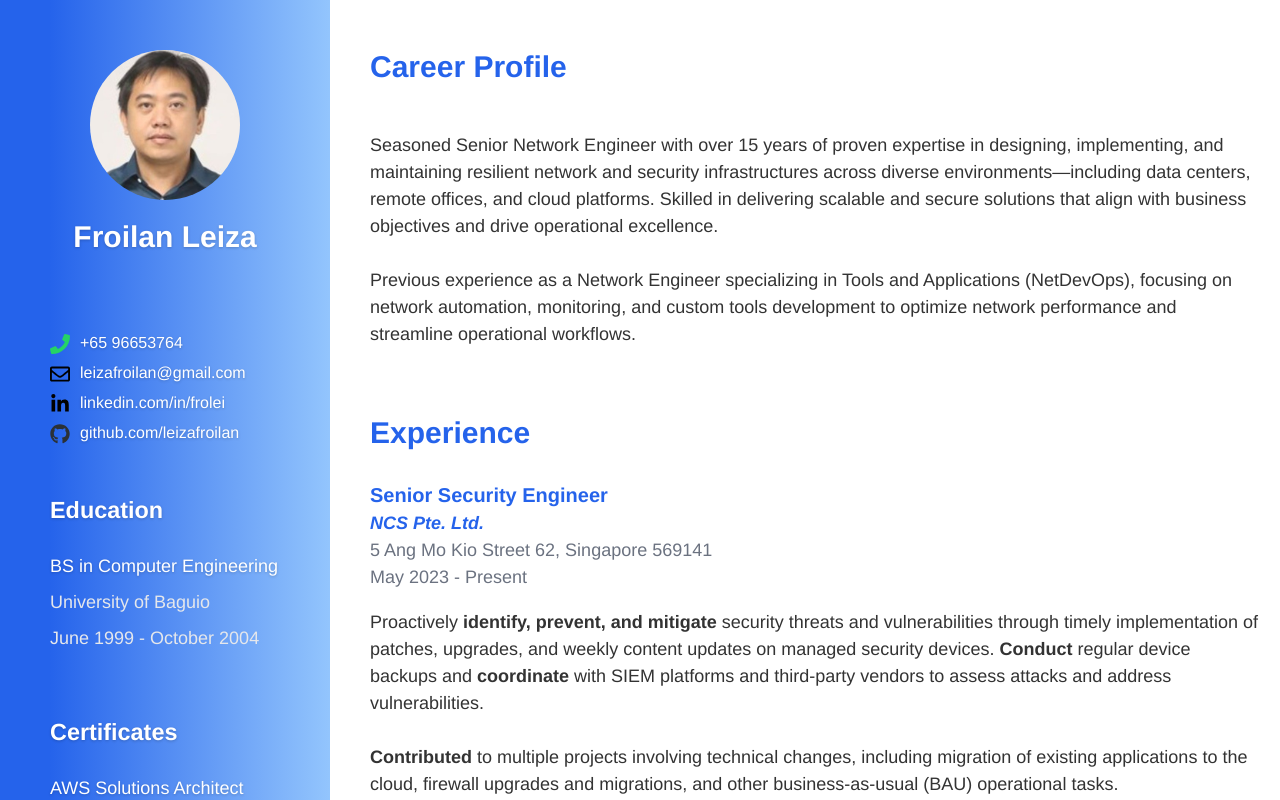
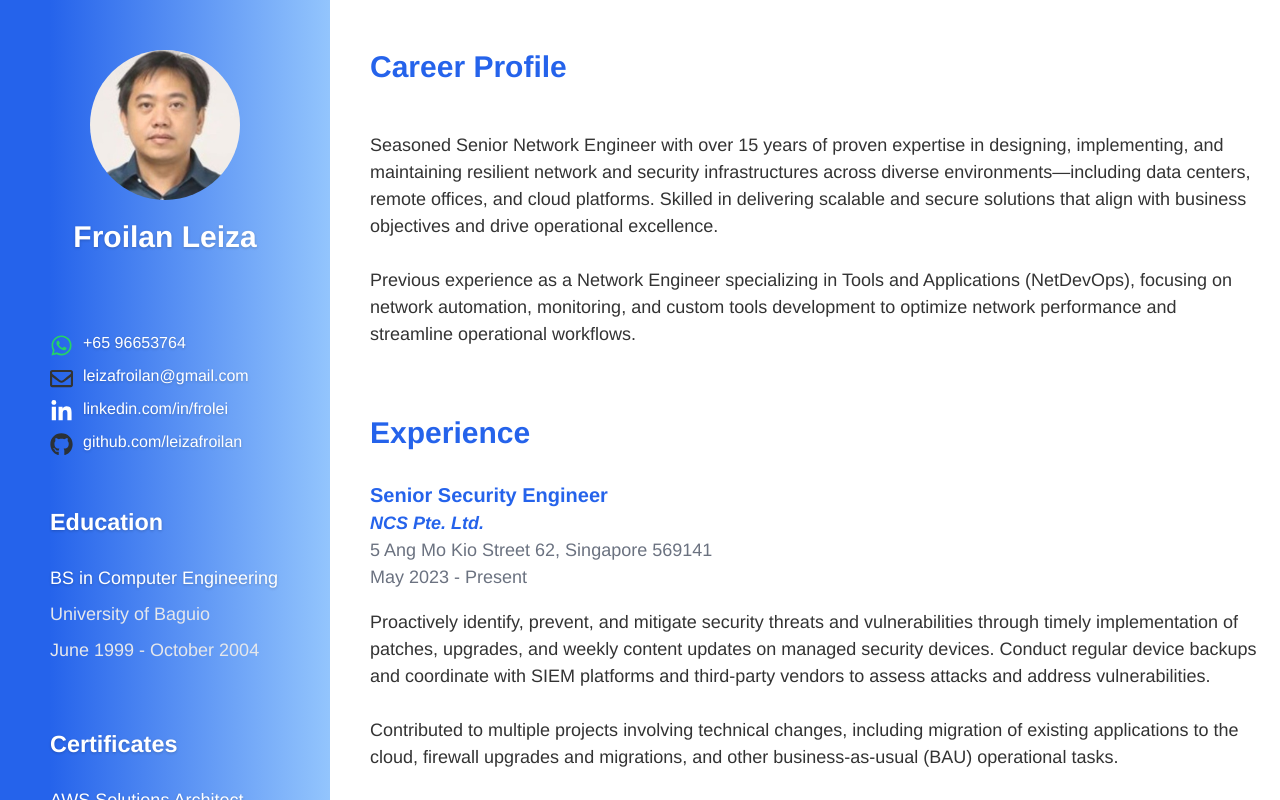
Before and after one commit to leizafroilan/leizafroilan.github.io, a React (Create React App) app: page /#/ in a window 1280 px wide. Built offline with nearby package versions, Linux system fonts and the light colour scheme.

Commit message:
changed css

```diff
--- a/src/App.css
+++ b/src/App.css
@@ -74,7 +74,7 @@ body, html {
 }
 
 .icon {
-  font-size: 20px;
+  font-size: 23px;
   padding-right: 10px;
   line-height: 2px;
 }
--- a/src/Profile.js
+++ b/src/Profile.js
@@ -1,7 +1,7 @@
 
 import './App.css';
 import img from'./img/img.jfif'
-import {FaGithub, FaLinkedinIn, FaPhone, FaRegEnvelope} from  'react-icons/fa'
+import {FaGithub, FaLinkedinIn, FaPhone, FaRegEnvelope, FaWhatsapp } from  'react-icons/fa'
 
 
 function Profile() {
@@ -22,19 +22,19 @@ function Profile() {
           </div>
         </div>
         <div className="contact-container">
-          <FaPhone className="icon" color="#25D366" />
+          <FaWhatsapp className="icon" color="25D366"/>
           <div className="contact-info">
             <a href="tel:+6596653764">+65 96653764</a>
           </div>
         </div>
         <div className="contact-container">
-          <FaRegEnvelope className="icon" />
+          <FaRegEnvelope className="icon" color="#333333" />
           <div className="contact-info">
             <a href="mailto:leizafroilan@gmail.com">leizafroilan@gmail.com</a>
           </div>
         </div>
         <div className="contact-container">
-          <FaLinkedinIn className="icon" color="##FFFFFF" />
+          <FaLinkedinIn className="icon" color="#FFFFFF" />
           <div className="contact-info">
             <a href="https://www.linkedin.com/in/frolei" target="_blank" rel="noopener noreferrer">linkedin.com/in/frolei</a>
           </div>
@@ -131,19 +131,19 @@ function Profile() {
         </div>
         <div className="right-desc">
           <p>
-            Proactively <strong>identify, prevent, and mitigate</strong> security threats and vulnerabilities through timely implementation of patches, upgrades, and weekly content updates on managed security devices. <strong>Conduct</strong> regular device backups and <strong>coordinate</strong> with SIEM platforms and third-party vendors to assess attacks and address vulnerabilities.
+            Proactively identify, prevent, and mitigate security threats and vulnerabilities through timely implementation of patches, upgrades, and weekly content updates on managed security devices. Conduct regular device backups and coordinate with SIEM platforms and third-party vendors to assess attacks and address vulnerabilities.
             <br/><br/>
-            <strong>Contributed</strong> to multiple projects involving technical changes, including migration of existing applications to the cloud, firewall upgrades and migrations, and other business-as-usual (BAU) operational tasks.
+            Contributed to multiple projects involving technical changes, including migration of existing applications to the cloud, firewall upgrades and migrations, and other business-as-usual (BAU) operational tasks.
             <br/><br/>
-            <strong>Leverage</strong> Infrastructure as Code (IaC) principles using Terraform to automate and standardize the deployment and management of cloud security infrastructure.
+            Leverage Infrastructure as Code (IaC) principles using Terraform to automate and standardize the deployment and management of cloud security infrastructure.
             <br/><br/>
-            <strong>Manage</strong> AWS native security services, including Web Application Firewall (WAF), Secrets Manager, and Key Management Service (KMS), with automated provisioning and configuration through Terraform.
+            Manage AWS native security services, including Web Application Firewall (WAF), Secrets Manager, and Key Management Service (KMS), with automated provisioning and configuration through Terraform.
             <br/><br/>
-            <strong>Oversee</strong> container security by deploying and managing Aqua Security solutions, integrating them into automated workflows using Terraform for consistent, scalable protection of containerized environments.
+            Oversee container security by deploying and managing Aqua Security solutions, integrating them into automated workflows using Terraform for consistent, scalable protection of containerized environments.
             <br/><br/>
-            <strong>Manage</strong> file scanning operations utilizing OPSWAT MetaDefender Core to maintain high levels of threat detection and prevention.
+            Manage file scanning operations utilizing OPSWAT MetaDefender Core to maintain high levels of threat detection and prevention.
             <br/><br/>
-            <strong>Prepare</strong> detailed monthly security reports, <strong>maintain</strong> comprehensive documentation for processes, and <strong>develop</strong> runbooks and upgrade procedures to support operational excellence and knowledge continuity.
+            Prepare detailed monthly security reports, maintain comprehensive documentation for processes, and develop runbooks and upgrade procedures to support operational excellence and knowledge continuity.
           </p>
           <br/>
         </div>
@@ -155,11 +155,11 @@ function Profile() {
         </div>
         <div className="right-desc">
           <p>
-            <strong>Implemented</strong> enhancements to the client’s network management tools with a focus on expanding capabilities for network monitoring, fault detection, and automated recovery. <strong>Strengthened</strong> existing toolsets by identifying coverage and capability gaps, and <strong>collaborated</strong> with team leads, architects, and engineers to deliver more granular, real-time network visibility. <strong>Contributed</strong> to a coding and automation initiative that <strong>developed</strong> network operations tools using Python with FastAPI, MSSQL, and ReactJS.
+            Implemented enhancements to the client’s network management tools with a focus on expanding capabilities for network monitoring, fault detection, and automated recovery. Strengthened existing toolsets by identifying coverage and capability gaps, and  collaborated with team leads, architects, and engineers to deliver more granular, real-time network visibility. Contributed to a coding and automation initiative that  developed network operations tools using Python with FastAPI, MSSQL, and ReactJS.
             <br/><br/>
-            <strong>Supported</strong> administrative functions across QIP, SolarWinds, and NetBrain environments, including basic management of NPM and NCM modules. <strong>Leveraged</strong> advanced scripting and integration skills to build custom solutions using the SolarWinds SWIS API, MSSQL, and NetBrain RESTful API.
+             Supported administrative functions across QIP, SolarWinds, and NetBrain environments, including basic management of NPM and NCM modules.  Leveraged advanced scripting and integration skills to build custom solutions using the SolarWinds SWIS API, MSSQL, and NetBrain RESTful API.
             <br/><br/>
-            <strong>Developed</strong> and <strong>documented</strong> a robust process, along with supporting code, to reconcile device inventories across platforms—<strong>ensuring</strong> alignment between legacy and new infrastructure and <strong>reducing</strong> monitoring and security gaps typically introduced through human error.
+             Developed and  documented a robust process, along with supporting code, to reconcile device inventories across platforms, ensuring alignment between legacy and new infrastructure and  reducing monitoring and security gaps typically introduced through human error.
           </p>
           <br/>
         </div>
@@ -171,13 +171,13 @@ function Profile() {
         </div>
         <div className="right-desc">
           <p>
-           <strong>Proactively prevented</strong> and <strong>mitigated</strong> security threats and vulnerabilities by <strong>implementing</strong> patches, <strong>performing</strong> system upgrades on managed security devices, <strong>applying</strong> weekly content updates, and <strong>conducting</strong> regular device backups. <strong>Coordinated</strong> with SIEM teams and third-party vendors to <strong>assess</strong> security incidents, <strong>analyze</strong> attack vectors, and <strong>remediate</strong> vulnerabilities effectively.
+            Proactively prevented and  mitigated security threats and vulnerabilities by  implementing patches,  performing system upgrades on managed security devices,  applying weekly content updates, and  conducting regular device backups.  Coordinated with SIEM teams and third-party vendors to  assess security incidents,  analyze attack vectors, and  remediate vulnerabilities effectively.
             <br/><br/>
-            <strong>Implemented</strong> technical changes and <strong>contributed</strong> to multiple projects, including the migration of existing applications to the cloud. <strong>Provided</strong> ongoing support for incident management and <strong>handled</strong> various operational business-as-usual (BAU) tasks.
+             Implemented technical changes and  contributed to multiple projects, including the migration of existing applications to the cloud.  Provided ongoing support for incident management and  handled various operational business-as-usual (BAU) tasks.
             <br/><br/>
-            <strong>Managed</strong> and <strong>administered</strong> cloud security solutions, including Palo Alto Traps XDR, to <strong>strengthen</strong> endpoint protection and threat detection capabilities.
+             Managed and  administered cloud security solutions, including Palo Alto Traps XDR, to  strengthen endpoint protection and threat detection capabilities.
             <br/><br/>
-            <strong>Led</strong> the creation of monthly security reports and <strong>maintained</strong> detailed documentation for operational processes, runbooks, and upgrade procedures to <strong>support</strong> consistency and compliance.
+             Led the creation of monthly security reports and  maintained detailed documentation for operational processes, runbooks, and upgrade procedures to  support consistency and compliance.
           </p>
         <br/>
         </div>
@@ -189,11 +189,11 @@ function Profile() {
         </div>
         <div className="right-desc">
           <p>
-            <strong>Worked</strong> collaboratively within a team specializing in network security, <strong>applying</strong> in-depth technical knowledge to <strong>maintain</strong> and <strong>enhance</strong> the organization’s network infrastructure. <strong>Engaged</strong> in the design and implementation of secure configurations, <strong>ensuring</strong> compliance with internal policies and industry standards across various environments.
+             Worked collaboratively within a team specializing in network security,  applying in-depth technical knowledge to  maintain and  enhance the organization’s network infrastructure.  Engaged in the design and implementation of secure configurations,  ensuring compliance with internal policies and industry standards across various environments.
             <br/><br/>
-            <strong>Played</strong> a key role in <strong>executing</strong> technical changes aimed at <strong>improving</strong> network resilience, performance, and security posture. These included configuration updates, firewall rule changes, and the <strong>deployment</strong> of new security policies aligned with evolving business and threat requirements.
+             Played a key role in  executing technical changes aimed at  improving network resilience, performance, and security posture. These included configuration updates, firewall rule changes, and the  deployment of new security policies aligned with evolving business and threat requirements.
             <br/><br/>
-            <strong>Supported</strong> a range of business-as-usual (BAU) operational tasks, such as system monitoring, incident response, vulnerability management, and performance tuning. <strong>Contributed</strong> to <strong>maintaining</strong> secure, stable, and efficient network operations in a high-availability, compliance-driven banking environment.
+             Supported a range of business-as-usual (BAU) operational tasks, such as system monitoring, incident response, vulnerability management, and performance tuning.  Contributed to  maintaining secure, stable, and efficient network operations in a high-availability, compliance-driven banking environment.
           </p>
           <br/>
         </div>
@@ -205,13 +205,13 @@ function Profile() {
         </div>
         <div className="right-desc">
           <p>
-            <strong>Led</strong> the deployment of Cisco ASA ACLs across more than 1,500 remote sites using network automation tools, <strong>significantly streamlining</strong> rollout and <strong>reducing</strong> manual effort. <strong>Participated</strong> in multiple infrastructure projects, including router and switch refresh initiatives, as well as large-scale firewall migrations to <strong>enhance</strong> network performance and security.
+             Led the deployment of Cisco ASA ACLs across more than 1,500 remote sites using network automation tools,  significantly streamlining rollout and  reducing manual effort.  Participated in multiple infrastructure projects, including router and switch refresh initiatives, as well as large-scale firewall migrations to  enhance network performance and security.
             <br/><br/>
-            <strong>Implemented</strong> complex technical changes and <strong>managed</strong> critical incidents through advanced troubleshooting techniques, including deep packet analysis and forensic investigation on network and security devices. <strong>Served</strong> as an escalation point for the Network Operations team, <strong>ensuring</strong> timely and accurate resolution of high-impact issues.
+             Implemented complex technical changes and  managed critical incidents through advanced troubleshooting techniques, including deep packet analysis and forensic investigation on network and security devices.  Served as an escalation point for the Network Operations team,  ensuring timely and accurate resolution of high-impact issues.
             <br/><br/>
-            <strong>Oversaw</strong> the administration of network and security appliances to <strong>maintain</strong> up-to-date software versions and <strong>applied</strong> security patches in accordance with policy. <strong>Ensured</strong> comprehensive monitoring and visibility by <strong>integrating</strong> systems with monitoring platforms, network taps, and logging facilities for real-time packet capture.
+             Oversaw the administration of network and security appliances to  maintain up-to-date software versions and  applied security patches in accordance with policy.  Ensured comprehensive monitoring and visibility by  integrating systems with monitoring platforms, network taps, and logging facilities for real-time packet capture.
             <br/><br/>
-            Additionally, <strong>conducted</strong> internal technical training for the team and <strong>led</strong> structured knowledge transfer sessions for new hires.
+            Additionally,  conducted internal technical training for the team and  led structured knowledge transfer sessions for new hires.
           </p>
           <br/>
         </div>
@@ -223,11 +223,11 @@ function Profile() {
         </div>
         <div className="right-desc">
           <p>
-            <strong>Handled</strong> the administration of network and security devices, <strong>ensuring</strong> all systems were kept up to date with the latest software versions and security patches. <strong>Carried out</strong> technical changes and <strong>supported</strong> day-to-day operational and BAU (Business As Usual) tasks to <strong>maintain</strong> network reliability and security compliance.
+             Handled the administration of network and security devices,  ensuring all systems were kept up to date with the latest software versions and security patches.  Carried out technical changes and  supported day-to-day operational and BAU (Business As Usual) tasks to  maintain network reliability and security compliance.
             <br/><br/>
-            <strong>Participated</strong> in Change Advisory Board (CAB) meetings to <strong>review</strong> and <strong>present</strong> proposed network changes. <strong>Took</strong> on key roles such as Change Coordinator and Implementer, <strong>ensuring</strong> all planned changes were properly documented, reviewed, and executed. Also <strong>attended</strong> Problem Management meetings when required to <strong>support</strong> root cause analysis and long-term issue resolution.
+             Participated in Change Advisory Board (CAB) meetings to  review and  present proposed network changes.  Took on key roles such as Change Coordinator and Implementer,  ensuring all planned changes were properly documented, reviewed, and executed. Also  attended Problem Management meetings when required to  support root cause analysis and long-term issue resolution.
             <br/><br/>
-            <strong>Maintained</strong> and regularly <strong>updated</strong> network documentation, including topology diagrams and standard operating procedures. <strong>Ensured</strong> smooth handover of newly deployed or updated network devices to Operations, <strong>supporting</strong> continuity and operational readiness.
+             Maintained and regularly  updated network documentation, including topology diagrams and standard operating procedures.  Ensured smooth handover of newly deployed or updated network devices to Operations,  supporting continuity and operational readiness.
           </p>
           <br/>
         </div>
@@ -239,11 +239,11 @@ function Profile() {
         </div>
         <div className="right-desc">
           <p>
-            <strong>Performed</strong> fault analysis and resolution across LAN, WAN, wireless, and firewall infrastructure, primarily using Cisco technologies. <strong>Troubleshot</strong> and <strong>resolved</strong> issues across a range of Cisco devices, including routers, switches, wireless controllers, and ASA firewalls, <strong>ensuring</strong> stable and secure network performance.
+             Performed fault analysis and resolution across LAN, WAN, wireless, and firewall infrastructure, primarily using Cisco technologies.  Troubleshot and  resolved issues across a range of Cisco devices, including routers, switches, wireless controllers, and ASA firewalls,  ensuring stable and secure network performance.
             <br/><br/>
-            <strong>Delivered</strong> effective and timely responses to reported network incidents, with a strong focus on accurate root cause diagnosis and permanent fixes. <strong>Utilized</strong> advanced troubleshooting techniques and Cisco tools to <strong>resolve</strong> complex faults affecting connectivity, performance, and security.
+             Delivered effective and timely responses to reported network incidents, with a strong focus on accurate root cause diagnosis and permanent fixes.  Utilized advanced troubleshooting techniques and Cisco tools to  resolve complex faults affecting connectivity, performance, and security.
             <br/><br/>
-            <strong>Collaborated</strong> with regional managers and cross-functional IT teams to <strong>ensure</strong> proper escalation and swift resolution of incidents. Actively <strong>contributed</strong> to the Problem Management Team, using monitoring systems to proactively <strong>detect</strong> and <strong>address</strong> network anomalies, helping to <strong>prevent</strong> outages and <strong>reduce</strong> recurring issues in Cisco-based infrastructure.
+             Collaborated with regional managers and cross-functional IT teams to  ensure proper escalation and swift resolution of incidents. Actively  contributed to the Problem Management Team, using monitoring systems to proactively  detect and  address network anomalies, helping to  prevent outages and  reduce recurring issues in Cisco-based infrastructure.
           </p>
           <br/>
         </div>
```
